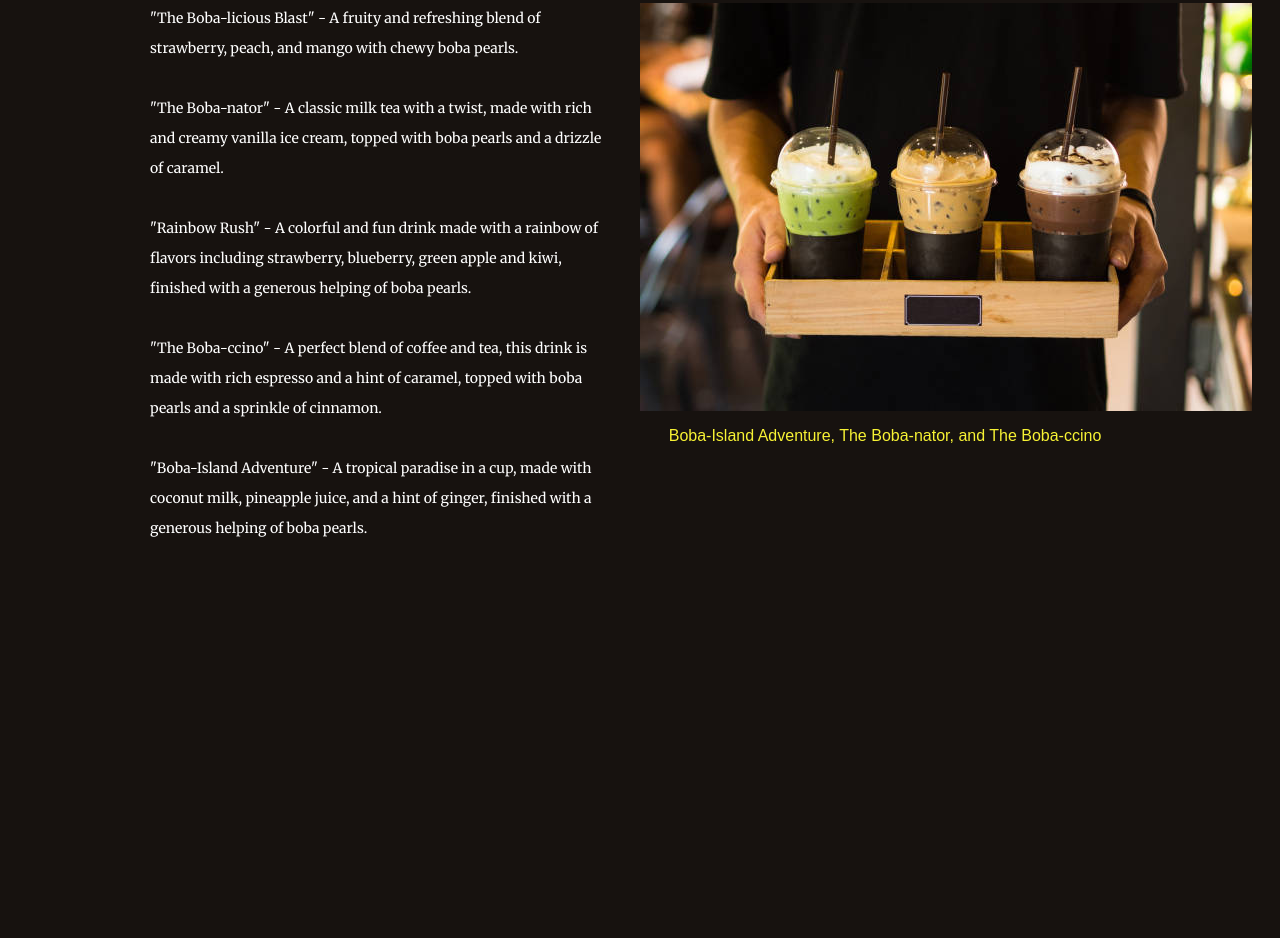
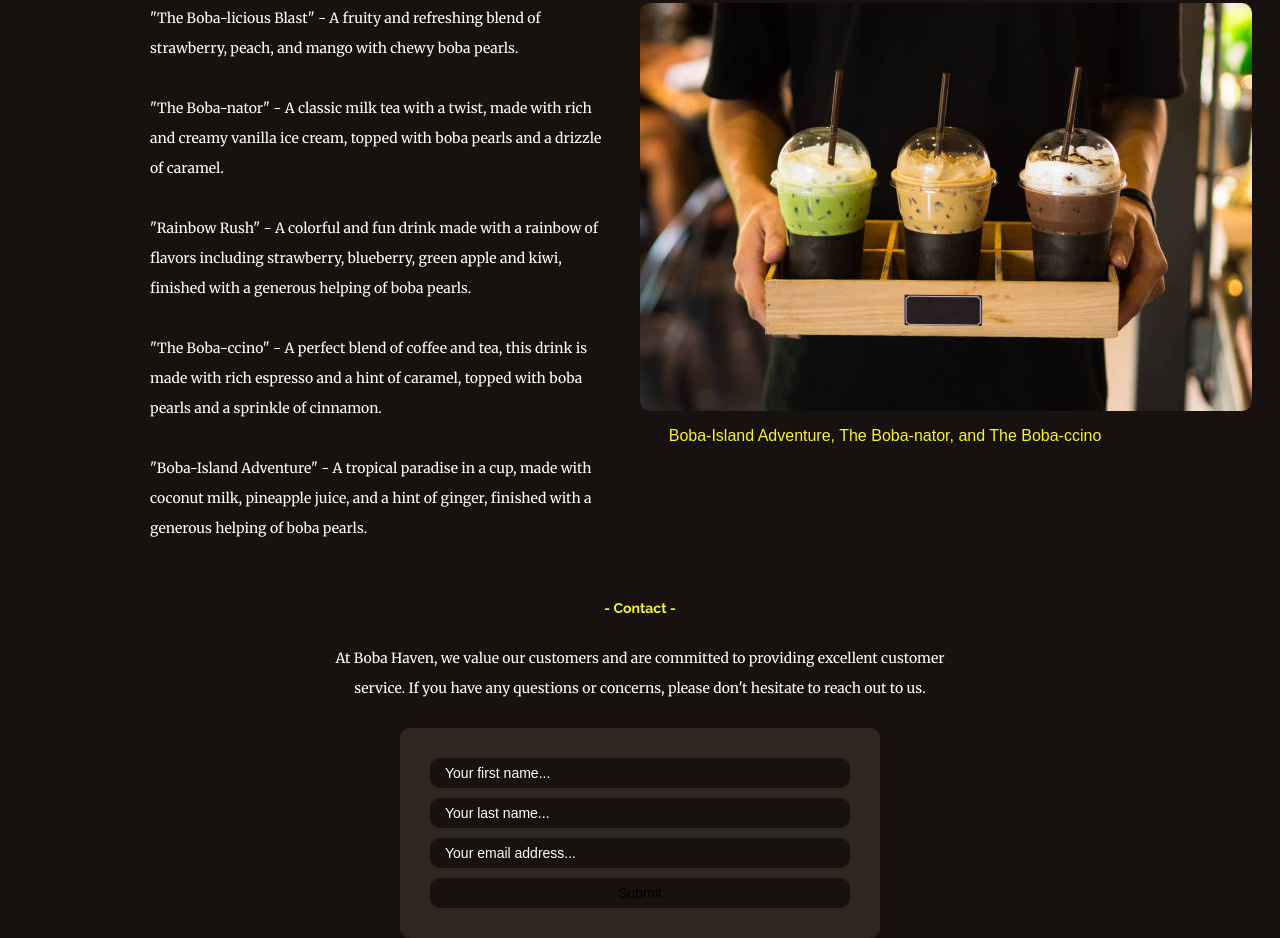
Before and after one commit to that-devguy/01-mini-project, a plain HTML site: page index.html in a window 1280 px wide. Shown: the part 837-1775 px from the top of the page. Before the commit the page ends 1380 px from the top, so only its background shows below. Drawn offline with Linux system fonts and the light colour scheme.

Commit message:
added contact form and began it's css styles

```diff
--- a/assets/css/style.css
+++ b/assets/css/style.css
@@ -111,7 +111,44 @@ figure {
     max-width: 50%;
 }
 
+img {
+    border-radius: 10px;
+}
+
 figcaption {
     color: var(--main-color);
     text-align: center;
 }
+
+#contact {
+    margin: 0 auto;
+    width: 50%;
+    text-align: center;
+    font-size: 14px;
+}
+
+.form-container {
+    padding: 30px;
+    background-color: #302620;
+    border-radius: 10px;
+    margin: 25px auto;
+    width: 75%;
+}
+
+form {
+    display: flex;
+    flex-direction: column;
+    row-gap: 10px;
+}
+
+input {
+    background-color: var(--bg-color);
+    border-radius: 10px;
+    border: none;
+    height: 30px;
+}
+
+input::placeholder {
+    color: var(--text-color);
+    padding-left: 15px;
+}
--- a/index.html
+++ b/index.html
@@ -47,6 +47,19 @@
             </ul>
         </div>
     </section>
+    <section id="contact">
+        <h3>- Contact -</h3>
+        <p>At Boba Haven, we value our customers and are committed to providing excellent customer service. If you have any questions or concerns, please don't hesitate to reach out to us.
+       </p>
+        <div class="form-container">
+            <form>
+                <input type="text" name="firstName" placeholder="Your first name...">
+                <input type="text" name="lastName" placeholder="Your last name...">
+                <input type="email" name="email" placeholder="Your email address...">
+                <input type="submit" value="Submit" class="button">
+            </form>
+        </div>
+    </section>
     <footer>
 
     </footer>
```
